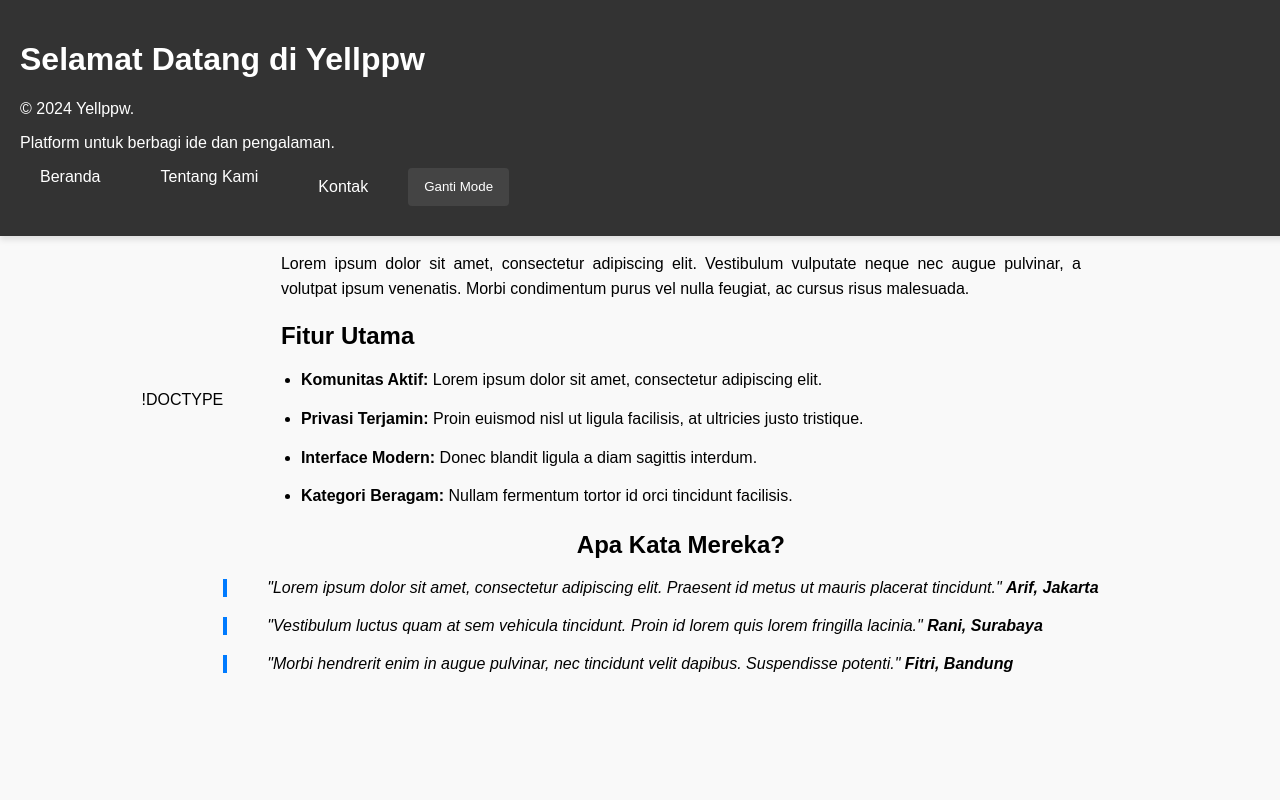
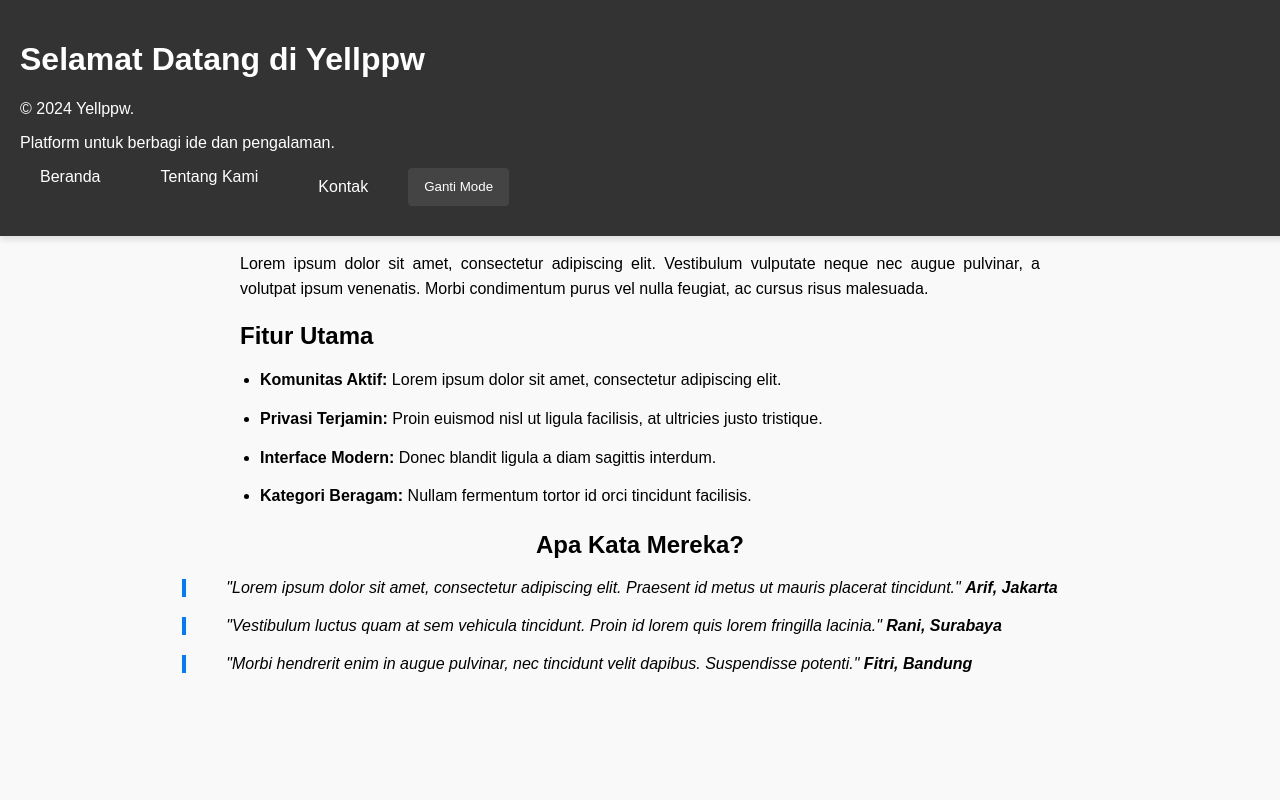
Before and after one commit to ahmadaaksa/yellpw, a PHP site: page / in a window 1280 px wide. Run offline with PHP 8.4, Linux system fonts and the light colour scheme.

Commit message:
Add files via upload

```diff
--- a/index.php
+++ b/index.php
@@ -1,4 +1,4 @@
-!DOCTYPE
+<!DOCTYPE
 <html lang="en">
 	<head>
 		<meta charset="UTF-8">
```
